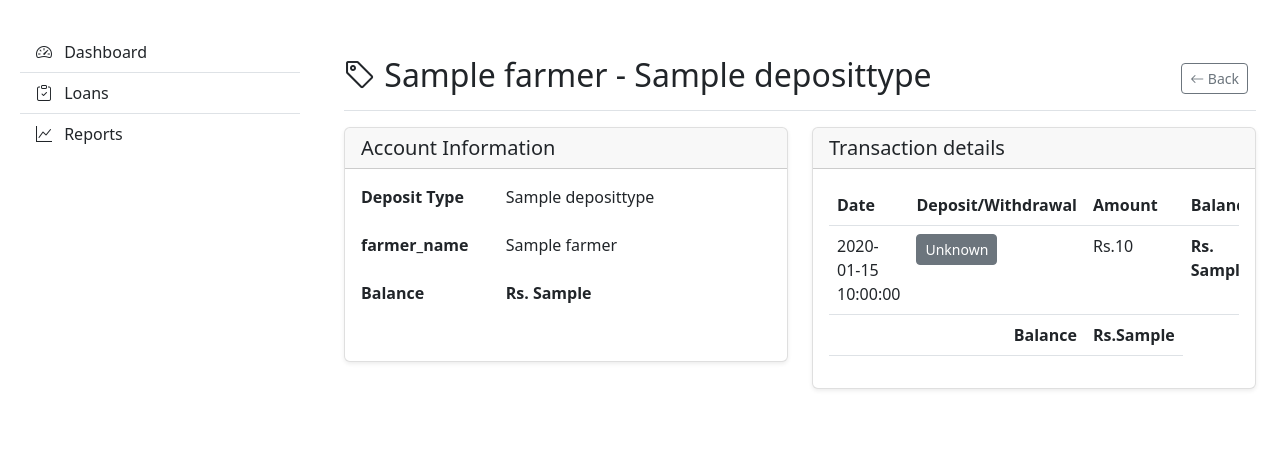
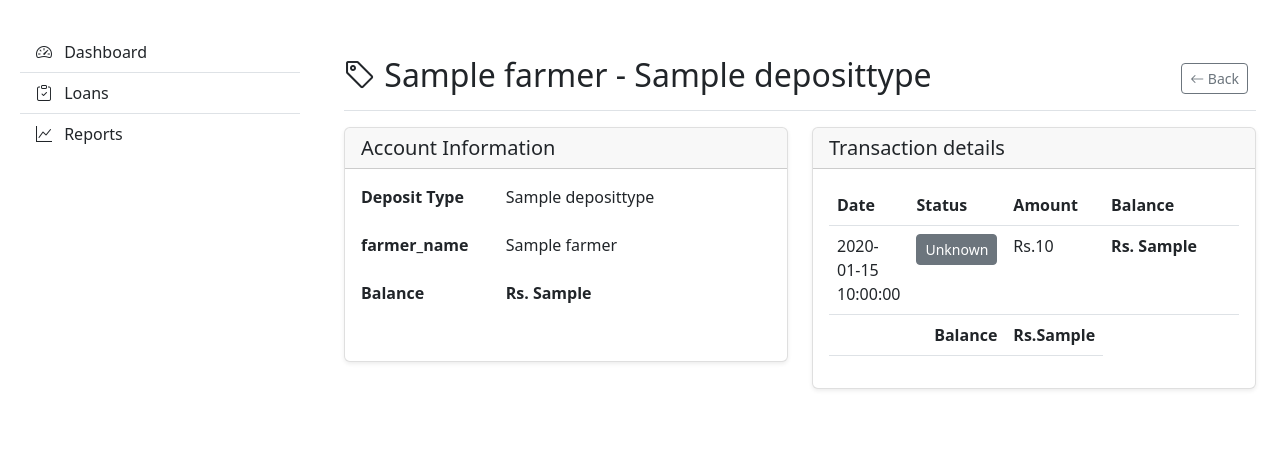
Before and after one commit to theekshana-thennakoon/loan-issue-system, a PHP site: page /deposit/view.php?fid=1&dtid=1 in a window 1280 px wide. Shown: the part 92-558 px from the top of the page. Run offline with PHP 8.4, Linux system fonts and the light colour scheme; the visitor is signed in with stand-in values (Sample User, id 1); tables that the repository leaves empty or names only in its code hold one stand-in row (values such as "Sample post").

Commit message:
update view

```diff
--- a/deposit/view.php
+++ b/deposit/view.php
@@ -132,7 +132,7 @@ if (!$deposits || count($deposits) === 0) {
                                             <thead>
                                                 <tr>
                                                     <th>Date</th>
-                                                    <th>Deposit/Withdrawal</th>
+                                                    <th>Status</th>
                                                     <th>Amount</th>
                                                     <th>Balance</th>
                                                 </tr>
```
